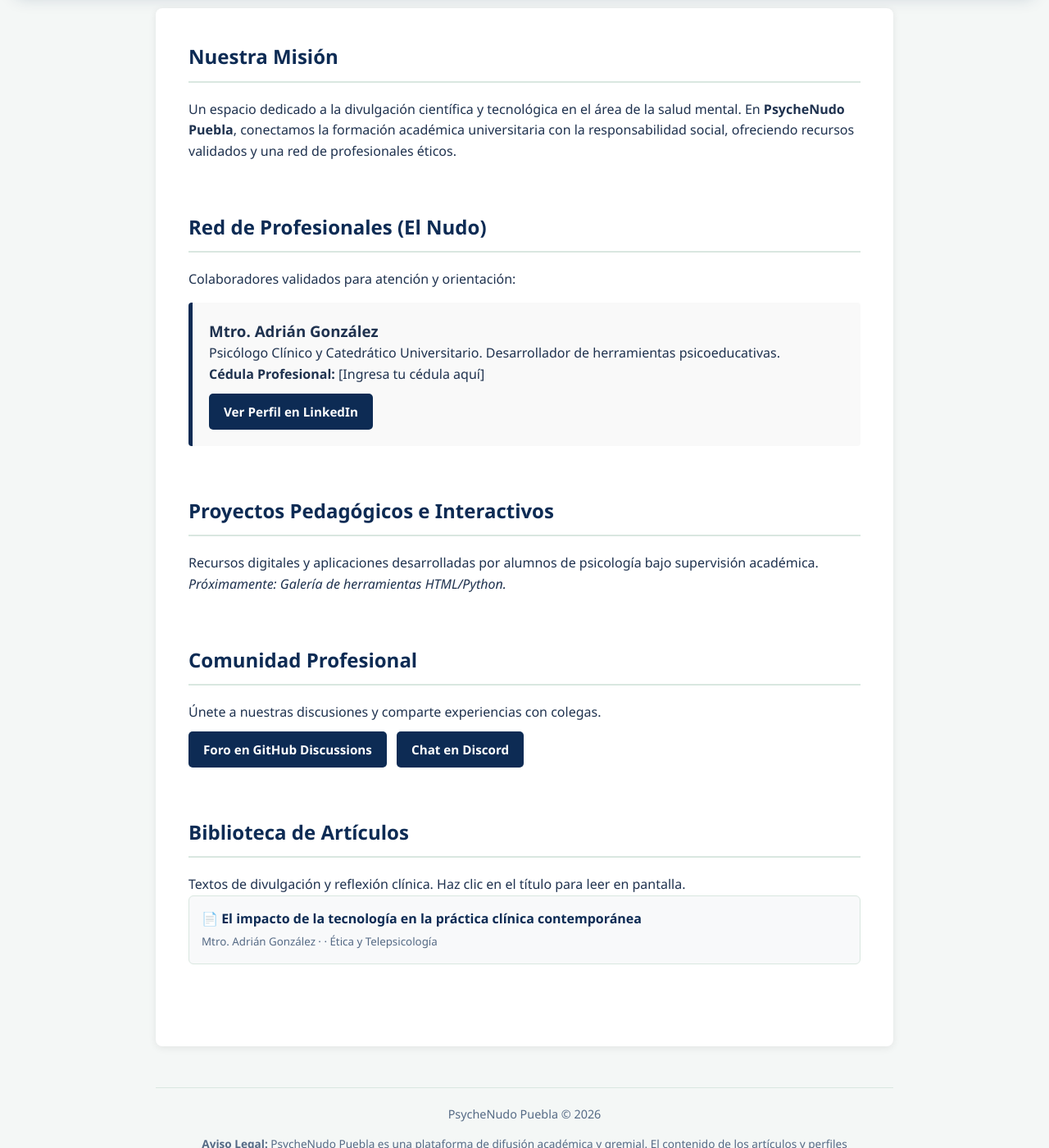
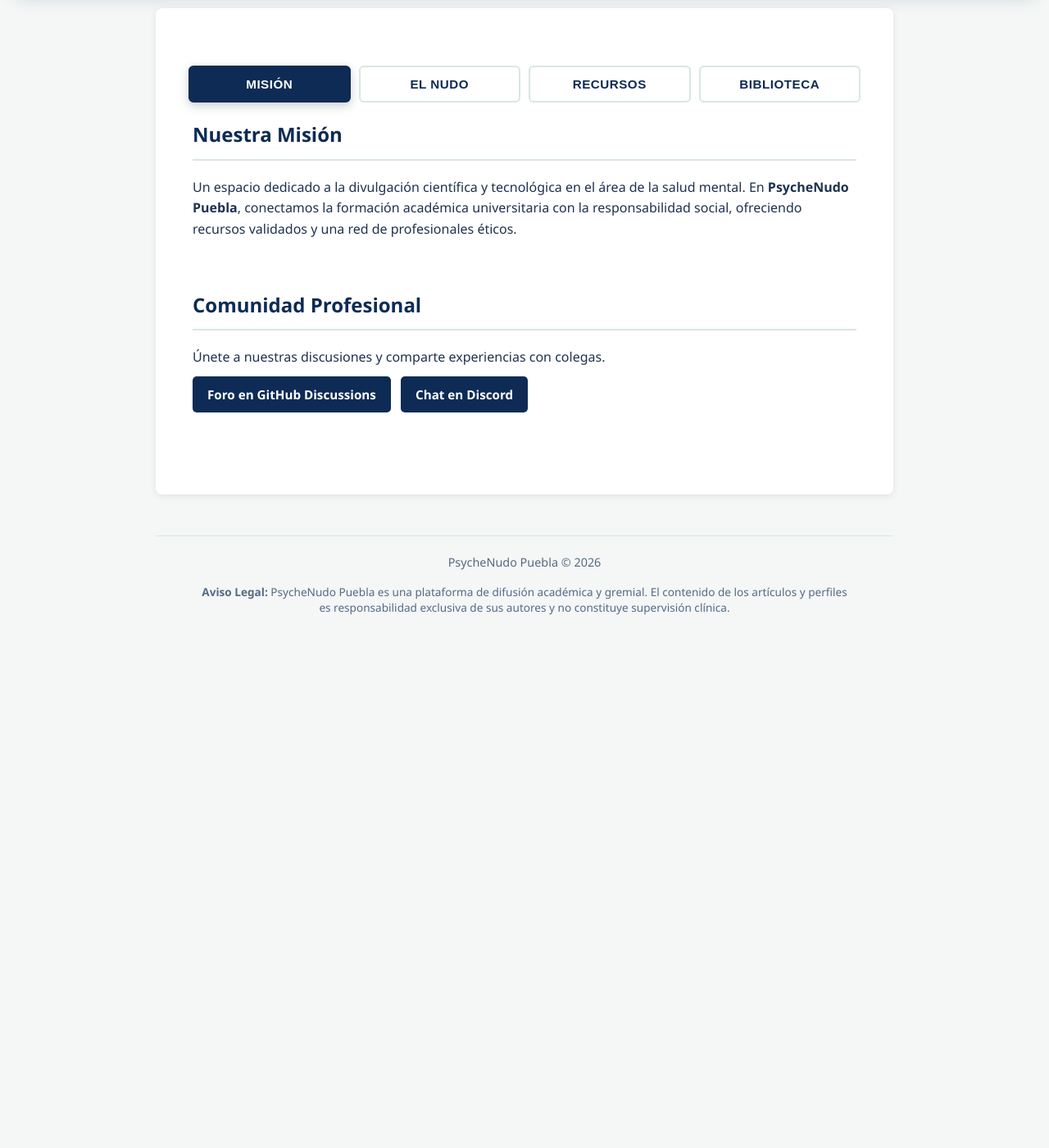
Before and after one commit to PsycheNudo-Puebla/psychenudo-puebla.github.io, a Jekyll site: the page built from index.md, in a window 1280 px wide and 1400 px high, scrolled down 425 px. Shown: the whole window at 82% size. Built offline with Jekyll 4.4.1, drawn with Linux system fonts in a browser that asks for light colours; after the commit the page ends 1195 px from its top, so only the background shows below that.

Commit message:
Fix: Implementación de sistema de pestañas y limpieza de colecciones

```diff
--- a/index.md
+++ b/index.md
@@ -2,45 +2,69 @@
 layout: default
 ---
 
-<section id="mision" class="seccion">
-    <h2>Nuestra Misión</h2>
-    <p>Un espacio dedicado a la divulgación científica y tecnológica en el área de la salud mental. En <strong>PsycheNudo Puebla</strong>, conectamos la formación académica universitaria con la responsabilidad social, ofreciendo recursos validados y una red de profesionales éticos.</p>
-</section>
+<div class="tabs-panel">
+    <div class="tabs">
+        <button class="tab active" onclick="openTab(event, 'mision')">Misión</button>
+        <button class="tab" onclick="openTab(event, 'red')">El Nudo</button>
+        <button class="tab" onclick="openTab(event, 'recursos')">Recursos</button>
+        <button class="tab" onclick="openTab(event, 'articulos')">Biblioteca</button>
+    </div>
 
-<section id="red" class="seccion">
-    <h2>Red de Profesionales (El Nudo)</h2>
-    <p>Colaboradores validados para atención y orientación:</p>
+    <div id="mision" class="tab-content active">
+        <section class="seccion">
+            <h2>Nuestra Misión</h2>
+            <p>Un espacio dedicado a la divulgación científica y tecnológica en el área de la salud mental. En <strong>PsycheNudo Puebla</strong>, conectamos la formación académica universitaria con la responsabilidad social, ofreciendo recursos validados y una red de profesionales éticos.</p>
+        </section>
 
-    <div class="tarjeta-colega">
-        <h3>Mtro. Adrián González</h3>
-        <p>Psicólogo Clínico y Catedrático Universitario. Desarrollador de herramientas psicoeducativas.</p>
-        <p><strong>Cédula Profesional:</strong> [Ingresa tu cédula aquí]</p>
-        <a href="https://linkedin.com/in/tu-perfil" class="boton" target="_blank">Ver Perfil en LinkedIn</a>
+        <section id="comunidad" class="seccion">
+            <h2>Comunidad Profesional</h2>
+            <p>Únete a nuestras discusiones y comparte experiencias con colegas.</p>
+            <a href="https://github.com/psychenudo-puebla/psychenudo-puebla.github.io/discussions" class="boton" target="_blank">Foro en GitHub Discussions</a>
+            <a href="https://discord.gg/tu-servidor" class="boton" target="_blank">Chat en Discord</a>
+        </section>
     </div>
-</section>
 
-<section id="recursos" class="seccion">
-    <h2>Proyectos Pedagógicos e Interactivos</h2>
-    <p>Recursos digitales y aplicaciones desarrolladas por alumnos de psicología bajo supervisión académica.</p>
-    <p><em>Próximamente: Galería de herramientas HTML/Python.</em></p>
-</section>
+    <div id="red" class="tab-content">
+        <section class="seccion">
+            <h2>Red de Profesionales (El Nudo)</h2>
+            <p>Colaboradores validados para atención y orientación:</p>
 
-<section id="comunidad" class="seccion">
-    <h2>Comunidad Profesional</h2>
-    <p>Únete a nuestras discusiones y comparte experiencias con colegas.</p>
-    <a href="https://github.com/psychenudo-puebla/psychenudo-puebla.github.io/discussions" class="boton" target="_blank">Foro en GitHub Discussions</a>
-    <a href="https://discord.gg/tu-servidor" class="boton" target="_blank">Chat en Discord</a> <!-- Reemplaza con enlace real -->
-</section>
+            <div class="grid-colegas">
+                {% for colega in site.profesionales %}
+                <div class="tarjeta-colega">
+                    <h3>{{ colega.nombre }}</h3>
+                    <span class="especialidad-colega">{{ colega.especialidad }}</span>
+                    <p>{{ colega.content | strip_html | truncatewords: 25 }}</p>
+                    <p><strong>Cédula:</strong> {{ colega.cedula }}</p>
+                    {% if colega.external_url %}
+                    <a href="{{ colega.external_url }}" class="boton" target="_blank">Ver Perfil</a>
+                    {% endif %}
+                </div>
+                {% endfor %}
+            </div>
+        </section>
+    </div>
 
-<section id="articulos" class="seccion">
-    <h2>Biblioteca de Artículos</h2>
-    <p>Textos de divulgación y reflexión clínica. Haz clic en el título para leer en pantalla.</p>
-    <ul class="lista-articulos">
-        {% for articulo in site.articulos %}
-        <li>
-            📄 <a href="{{ articulo.url }}">{{ articulo.title }}</a>
-            <small>{{ articulo.autor }} · {{ articulo.fecha }} · {{ articulo.categoria }}</small>
-        </li>
-        {% endfor %}
-    </ul>
-</section>
+    <div id="recursos" class="tab-content">
+        <section class="seccion">
+            <h2>Proyectos Pedagógicos e Interactivos</h2>
+            <p>Recursos digitales y aplicaciones desarrolladas por alumnos de psicología bajo supervisión académica.</p>
+            <p><em>Próximamente: Galería de herramientas HTML/Python.</em></p>
+        </section>
+    </div>
+
+    <div id="articulos" class="tab-content">
+        <section class="seccion">
+            <h2>Biblioteca de Artículos</h2>
+            <p>Textos de divulgación y reflexión clínica. Haz clic en el título para leer en pantalla.</p>
+            <ul class="lista-articulos">
+                {% for articulo in site.articulos %}
+                <li>
+                    📄 <a href="{{ articulo.url }}">{{ articulo.title }}</a>
+                    <small>{{ articulo.autor }} · {{ articulo.date | date: "%d/%m/%Y" }} · {{ articulo.categoria }}</small>
+                </li>
+                {% endfor %}
+            </ul>
+        </section>
+    </div>
+</div>
```
Also changed, not shown: _layouts/default.html (+12 -0 lines), guia-publicacion.md (+1 -1 lines).
